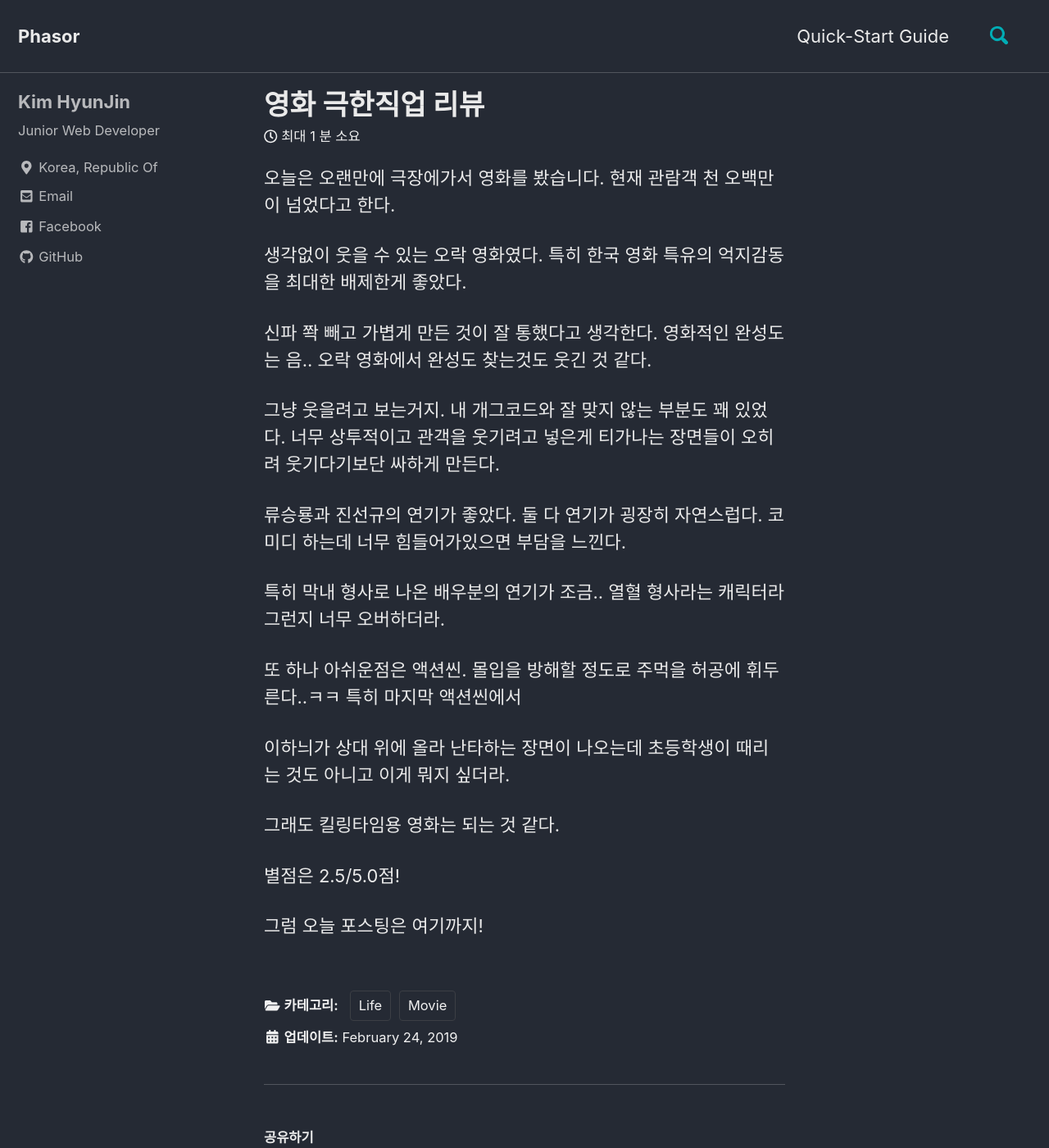
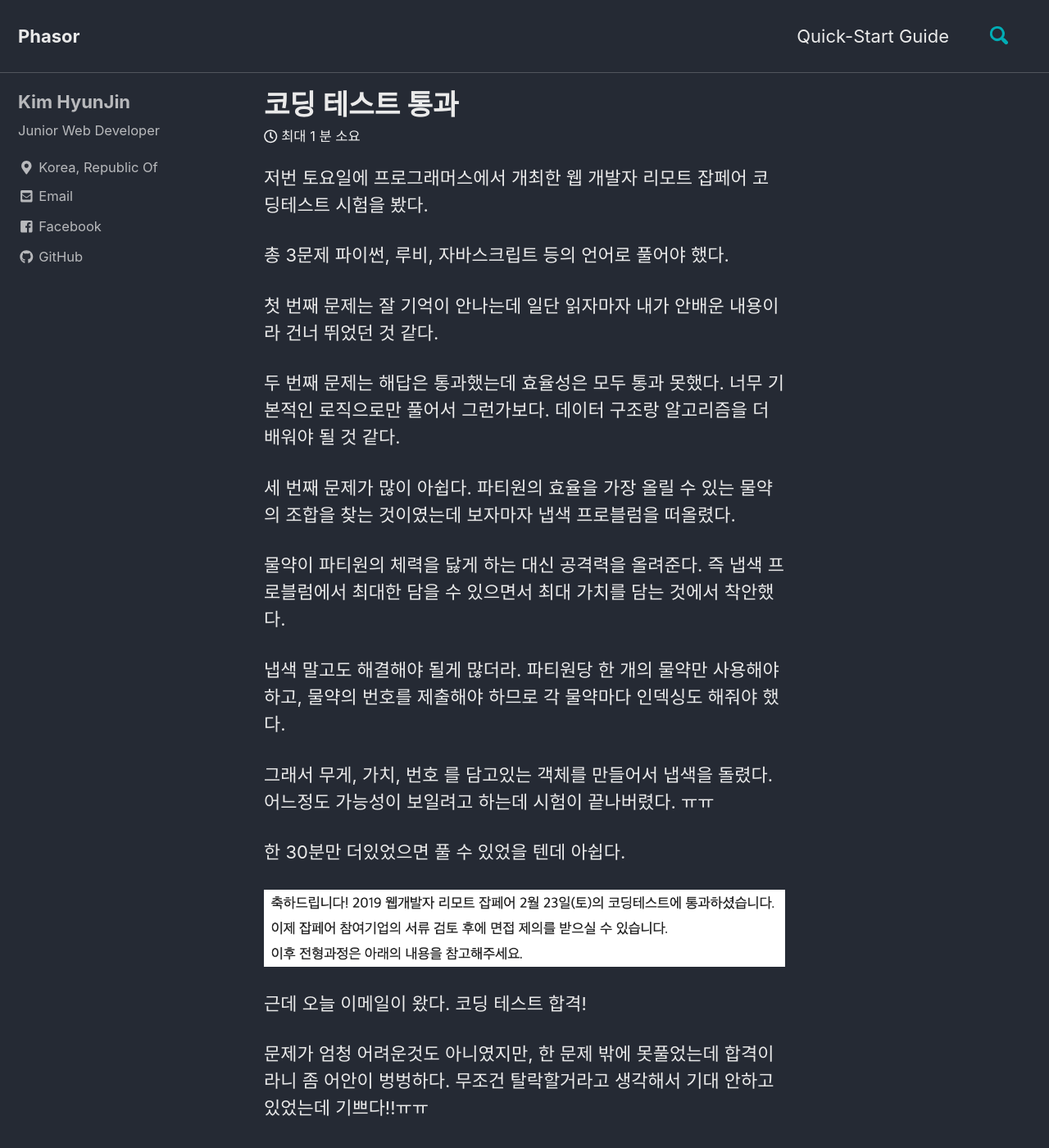
Before and after one commit to DeveloperKHJ/DeveloperKHJ.github.io, a Jekyll site: the page built from _posts/2019-02-25-web-remote-fair.md, in a window 1280 px wide and 1400 px high. Shown: the whole window at 82% size. Built offline with Jekyll 4.4.1, drawn with Linux system fonts in a browser that asks for light colours; cached includes are drawn as plain includes; nearby versions of some CDN libraries; comment, search, counter and statistics services are not loaded; some of the changed text lies outside the part shown.

Commit message:
post image update

```diff
--- a/_posts/2019-02-25-web-remote-fair.md
+++ b/_posts/2019-02-25-web-remote-fair.md
@@ -1,28 +1,35 @@
 ---
-title: "영화 극한직업 리뷰"
-date: 2019-02-25 00:23:00 +0900
-categories: Life Movie
+title: "코딩 테스트 통과"
+date: 2019-02-25 18:59:00 +0900
+categories: Life
 comments: true
 ---
 
-오늘은 오랜만에 극장에가서 영화를 봤습니다. 현재 관람객 천 오백만이 넘었다고 한다.
+저번 토요일에 프로그래머스에서 개최한 웹 개발자 리모트 잡페어 코딩테스트 시험을 봤다.
 
-생각없이 웃을 수 있는 오락 영화였다. 특히 한국 영화 특유의 억지감동을 최대한 배제한게 좋았다.
+총 3문제 파이썬, 루비, 자바스크립트 등의 언어로 풀어야 했다.
 
-신파 쫙 빼고 가볍게 만든 것이 잘 통했다고 생각한다. 영화적인 완성도는 음.. 오락 영화에서 완성도 찾는것도 웃긴 것 같다.
+첫 번째 문제는 잘 기억이 안나는데 일단 읽자마자 내가 안배운 내용이라 건너 뛰었던 것 같다.
 
-그냥 웃을려고 보는거지. 내 개그코드와 잘 맞지 않는 부분도 꽤 있었다. 너무 상투적이고 관객을 웃기려고 넣은게 티가나는 장면들이 오히려 웃기다기보단 싸하게 만든다.
+두 번째 문제는 해답은 통과했는데 효율성은 모두 통과 못했다. 너무 기본적인 로직으로만 풀어서 그런가보다. 데이터 구조랑 알고리즘을 더 배워야 될 것 같다.
 
-류승룡과 진선규의 연기가 좋았다. 둘 다 연기가 굉장히 자연스럽다. 코미디 하는데 너무 힘들어가있으면 부담을 느낀다.
+세 번째 문제가 많이 아쉽다. 파티원의 효율을 가장 올릴 수 있는 물약의 조합을 찾는 것이였는데 보자마자 냅색 프로블럼을 떠올렸다.
 
-특히 막내 형사로 나온 배우분의 연기가 조금.. 열혈 형사라는 캐릭터라 그런지 너무 오버하더라.
+물약이 파티원의 체력을 닳게 하는 대신 공격력을 올려준다. 즉 냅색 프로블럼에서 최대한 담을 수 있으면서 최대 가치를 담는 것에서 착안했다.
 
-또 하나 아쉬운점은 액션씬. 몰입을 방해할 정도로 주먹을 허공에 휘두른다..ㅋㅋ 특히 마지막 액션씬에서
+냅색 말고도 해결해야 될게 많더라. 파티원당 한 개의 물약만 사용해야 하고, 물약의 번호를 제출해야 하므로 각 물약마다 인덱싱도 해줘야 했다.
 
-이하늬가 상대 위에 올라 난타하는 장면이 나오는데 초등학생이 때리는 것도 아니고 이게 뭐지 싶더라.
+그래서 무게, 가치, 번호 를 담고있는 객체를 만들어서 냅색을 돌렸다. 어느정도 가능성이 보일려고 하는데 시험이 끝나버렸다. ㅠㅠ
 
-그래도 킬링타임용 영화는 되는 것 같다.
+한 30분만 더있었으면 풀 수 있었을 텐데 아쉽다.
 
- 별점은 2.5/5.0점!
+![ccl-inside](https://github.com/DeveloperKHJ/DeveloperKHJ.github.io/blob/master/_images/coding-test-pass.png?raw=true)
 
-그럼 오늘 포스팅은 여기까지!
+
+근데 오늘 이메일이 왔다. 코딩 테스트 합격!
+
+문제가 엄청 어려운것도 아니였지만, 한 문제 밖에 못풀었는데 합격이라니 좀 어안이 벙벙하다. 무조건 탈락할거라고 생각해서 기대 안하고 있었는데 기쁘다!!ㅠㅠ
+
+이력서 언능 수정하고 면접도 준비해야겠다!
+
+그럼 오늘 포스팅은 이만!
```
